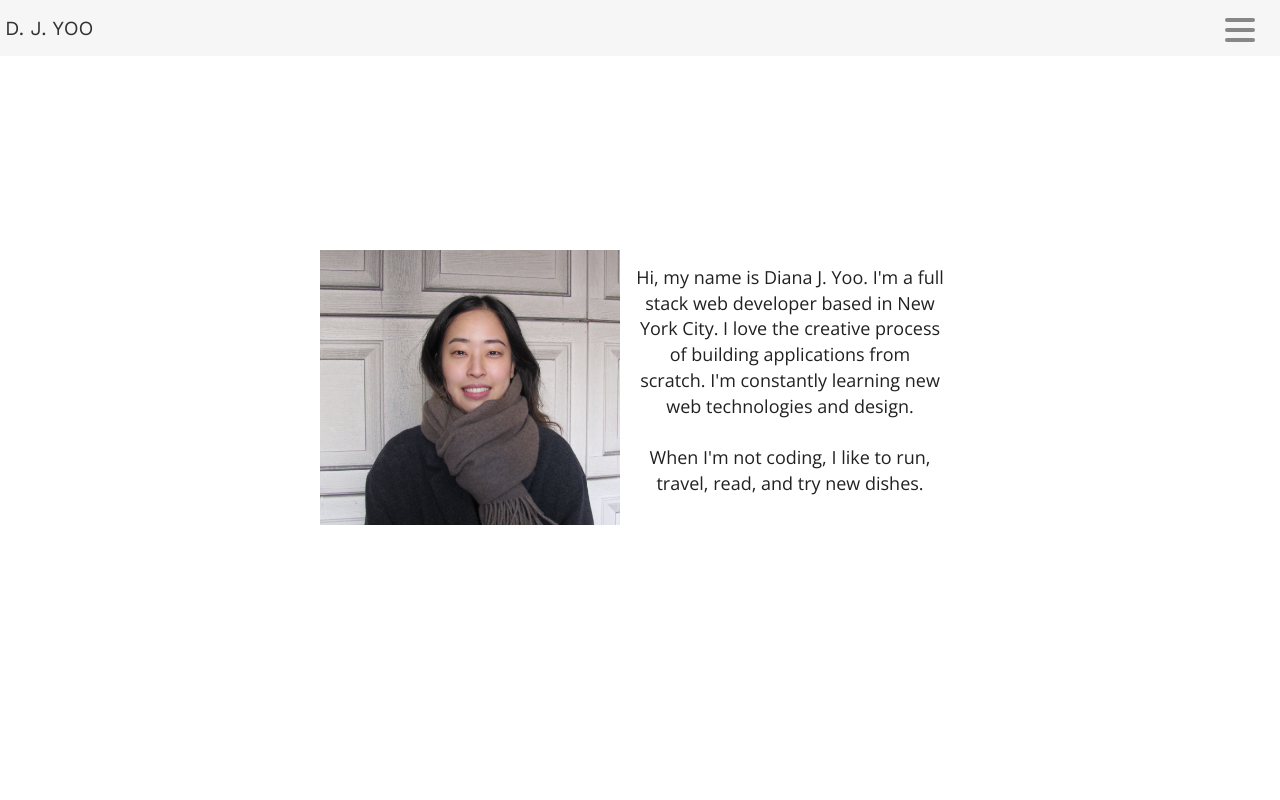
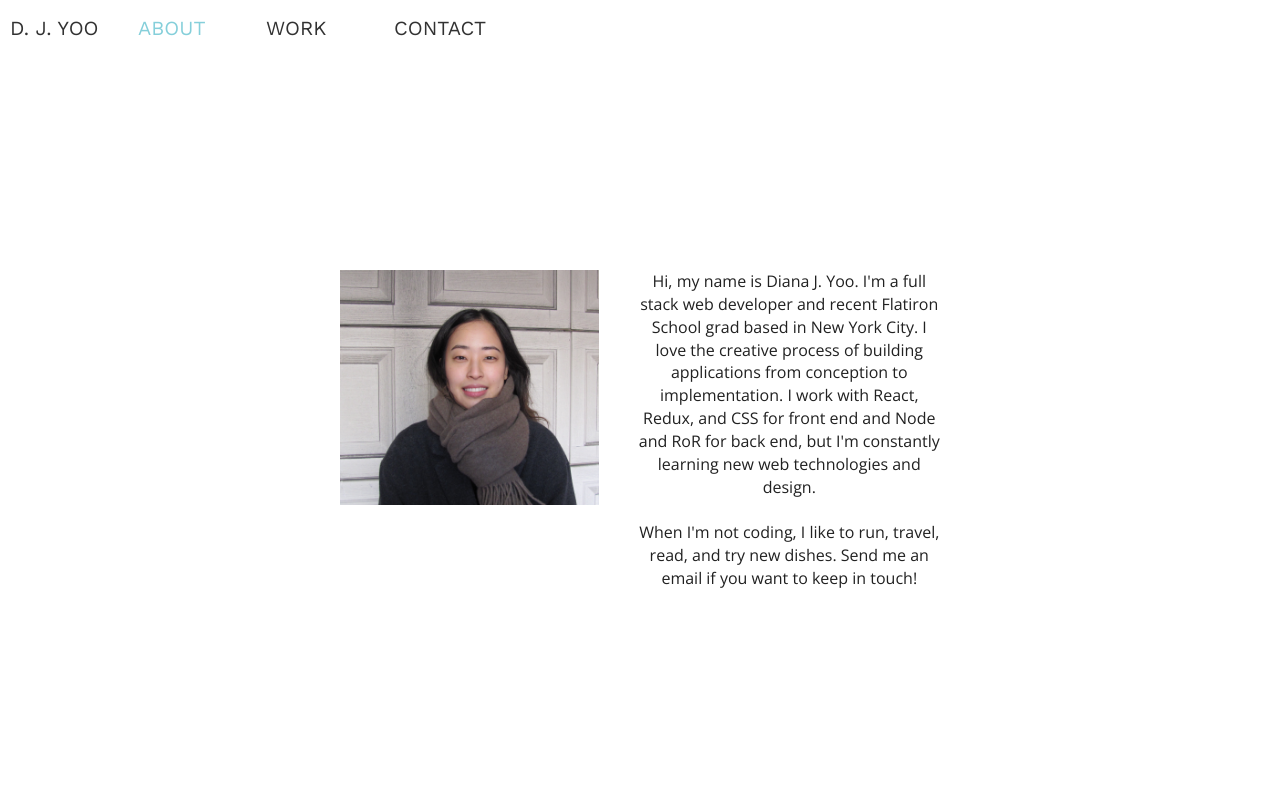
Before and after one commit to dianajyoo/portfolio-frontend, a React (Create React App) app: page /about in a window 1280 px wide. Shown: the top 800 px of the page. Built offline with nearby package versions, Linux system fonts and the light colour scheme.

Commit message:
fixed css

```diff
--- a/src/components/About.js
+++ b/src/components/About.js
@@ -9,16 +9,16 @@ class About extends React.Component {
           <img src={require("../images/profile.jpg")} alt="profile pic" />
           <p>
             <span>
-              Hi, my name is Diana J. Yoo. I'm a full stack web developer based in New York City.
-              I love the creative process of building applications from scratch.
-              I'm constantly learning new web technologies and design.
+              Hi, my name is Diana J. Yoo. I'm a full stack web developer and recent Flatiron School grad based in New York City.
+              I love the creative process of building applications from conception to implementation.
+              I work with React, Redux, and CSS for front end and Node and RoR for back end, but I'm constantly learning new web technologies and design.
             </span>
 
             <br />
             <br />
 
             <span>
-              When I'm not coding, I like to run, travel, read, and try new dishes.
+              When I'm not coding, I like to run, travel, read, and try new dishes. Send me an email if you want to keep in touch!
             </span>
           </p>
         </div>
--- a/src/styling/About.css
+++ b/src/styling/About.css
@@ -4,7 +4,7 @@
   height: 80vh;
   width: 100vw;
   font-family: "Open Sans", sans-serif;
-  font-size: 1.8rem;
+  font-size: 1.6rem;
   line-height: 2.2rem;
   color: rgba(33,33,33);
 }
@@ -13,6 +13,10 @@
   display: flex;
   justify-content: center;
   margin: 0 auto;
+}
+
+.about-container img {
+  padding: 20px;
 }
 
 @media only screen and (min-width: 992px) {
@@ -65,5 +69,5 @@
 }
 
 .about-container p {
-  padding: 15px;
+  padding: 20px;
 }
--- a/src/styling/NavBar.css
+++ b/src/styling/NavBar.css
@@ -6,22 +6,31 @@
   top: 0;
   display: grid;
   align-items: center;
-  grid-template-columns: repeat(4, 25vw);
+  grid-template-columns: repeat(4, 10vw);
   background-color: white;
   padding: 0.5rem;
   z-index: 1;
-  display: none;
 }
 
 @media only screen and (min-width: 992px) {
   .navbar {
     height: 7vh;
+    visibility: visible;
+  }
+
+  .mobile-navbar, .menu {
+    visibility: hidden;
   }
 }
 
-@media only screen and (max-width: 600px) {
+@media only screen and (max-width: 768px) {
   .navbar {
     height: 10vh;
+    visibility: hidden;
+  }
+
+  .mobile-navbar, .menu {
+    visibility: visible;
   }
 }
 
@@ -43,7 +52,6 @@
 /* mobile navbar below */
 
 .mobile-navbar, .menu {
-  /* display: none; */
   display: flex;
   position: fixed;
   top: 0;
@@ -61,6 +69,7 @@
 .mobile-navbar {
   display: flex;
   align-items: center;
+  transition: all 0.2s ease-in-out;
 }
 
 .menu button {
```
